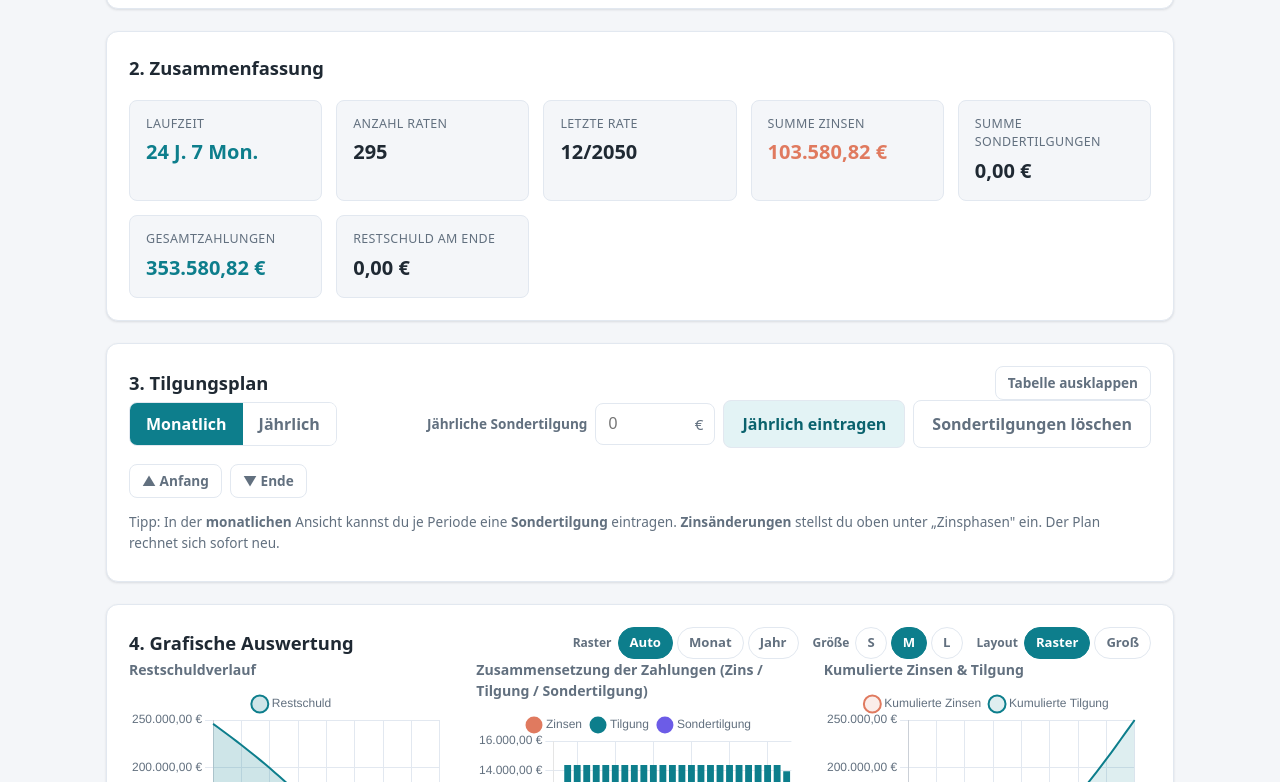
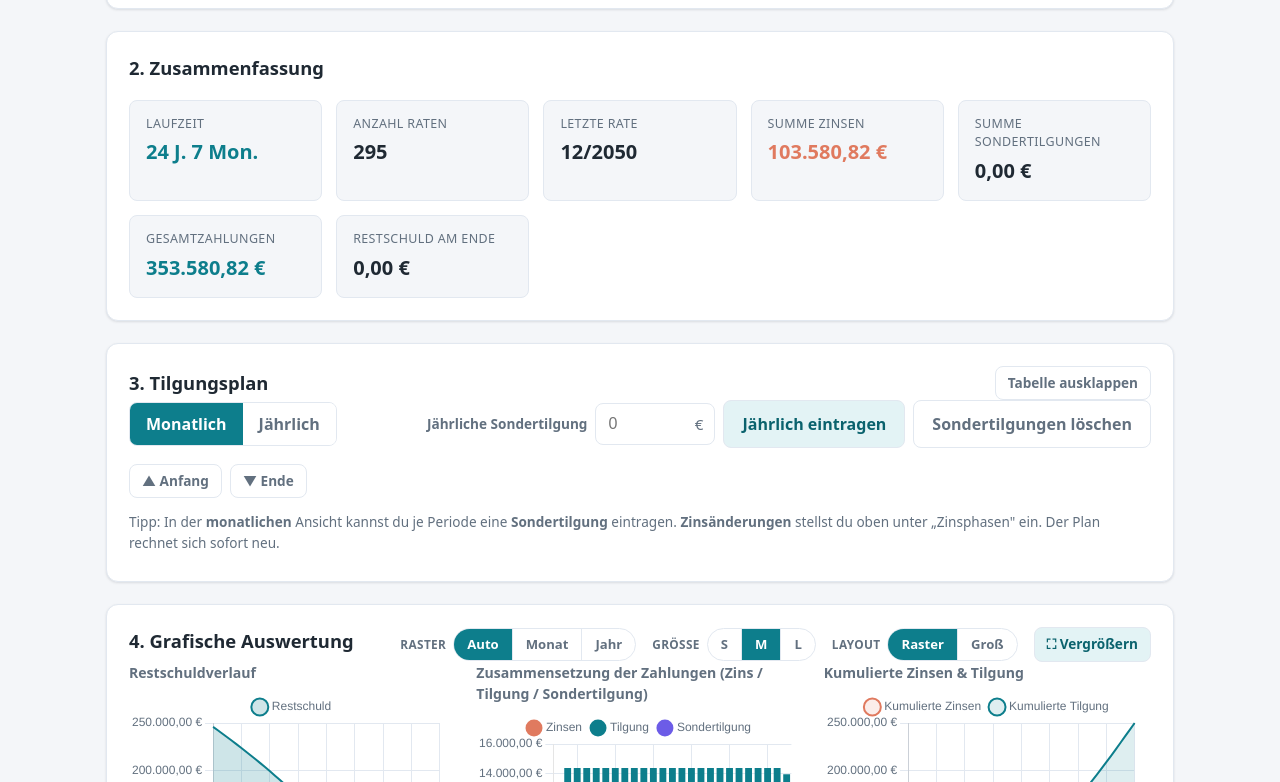
Before and after one commit to d3v-t9p/Annuit-t, a plain HTML site: page index.html in a window 1280 px wide. Both pictures are taken after a click on the button "Tabelle einklappen". Shown: the part 929-1711 px from the top of the page. Drawn offline with nearby package versions, Linux system fonts and the light colour scheme.

Commit message:
Diagramm-Regler reparieren/verschönern, Vollbild, Cache-Busting
- Cache-Busting: styles.css und app.js mit ?v=3 versioniert, damit
  Browser/GitHub-Pages-CDN die neue Version laden (Grund, warum die
  Regler-Buttons zuvor "tot" und unstyled wirkten)
- Diagramm-Regler als saubere segmentierte Schalter (Raster/Größe/Layout)
- Neuer "Vergrößern"-Button: Diagrammbereich im Vollbild, schließbar per
  Button oder Escape-Taste

```diff
--- a/app.js
+++ b/app.js
@@ -744,6 +744,24 @@ function bindEvents() {
     });
   });
 
+  /* --- Grafiken vergrößern (Vollbild) --- */
+  const btnMax = document.getElementById('btnMaximizeCharts');
+  function setMaximized(on) {
+    const card = document.getElementById('charts-card');
+    card.classList.toggle('maximized', on);
+    document.body.classList.toggle('no-scroll', on);
+    btnMax.textContent = on ? '✕ Schließen' : '⛶ Vergrößern';
+    if (state.result) renderCharts(state.result.rows);
+  }
+  btnMax.addEventListener('click', () => {
+    setMaximized(!document.getElementById('charts-card').classList.contains('maximized'));
+  });
+  document.addEventListener('keydown', (e) => {
+    if (e.key === 'Escape' && document.getElementById('charts-card').classList.contains('maximized')) {
+      setMaximized(false);
+    }
+  });
+
   /* --- Sondertilgung in Tabelle editieren --- */
   document.getElementById('planBody').addEventListener('change', (e) => {
     const t = e.target;
--- a/index.html
+++ b/index.html
@@ -5,7 +5,7 @@
   <meta name="viewport" content="width=device-width, initial-scale=1.0" />
   <meta name="description" content="Kostenloser Annuitätendarlehen-Rechner mit dynamischem Tilgungsplan, Sondertilgungen, Zinsphasen, Grafiken und Export als Excel und PDF." />
   <title>Annuitätendarlehen-Rechner</title>
-  <link rel="stylesheet" href="styles.css" />
+  <link rel="stylesheet" href="styles.css?v=3" />
 </head>
 <body>
   <header class="site-header">
@@ -147,26 +147,33 @@
 
     <!-- ====================== GRAFIKEN ====================== -->
     <section class="card" id="charts-card" aria-labelledby="h-charts">
-      <div class="card-head">
+      <div class="card-head charts-head">
         <h2 id="h-charts">4. Grafische Auswertung</h2>
         <div class="chart-controls">
           <div class="ctrl-group" role="group" aria-label="Datenraster">
             <span class="ctrl-label">Raster</span>
-            <button type="button" class="btn btn-chip is-active" data-gran="auto">Auto</button>
-            <button type="button" class="btn btn-chip" data-gran="month">Monat</button>
-            <button type="button" class="btn btn-chip" data-gran="year">Jahr</button>
+            <span class="ctrl-seg">
+              <button type="button" class="btn-chip is-active" data-gran="auto">Auto</button>
+              <button type="button" class="btn-chip" data-gran="month">Monat</button>
+              <button type="button" class="btn-chip" data-gran="year">Jahr</button>
+            </span>
           </div>
           <div class="ctrl-group" role="group" aria-label="Größe">
             <span class="ctrl-label">Größe</span>
-            <button type="button" class="btn btn-chip" data-size="s">S</button>
-            <button type="button" class="btn btn-chip is-active" data-size="m">M</button>
-            <button type="button" class="btn btn-chip" data-size="l">L</button>
+            <span class="ctrl-seg">
+              <button type="button" class="btn-chip" data-size="s">S</button>
+              <button type="button" class="btn-chip is-active" data-size="m">M</button>
+              <button type="button" class="btn-chip" data-size="l">L</button>
+            </span>
           </div>
           <div class="ctrl-group" role="group" aria-label="Layout">
             <span class="ctrl-label">Layout</span>
-            <button type="button" class="btn btn-chip is-active" data-layout="grid">Raster</button>
-            <button type="button" class="btn btn-chip" data-layout="single">Groß</button>
+            <span class="ctrl-seg">
+              <button type="button" class="btn-chip is-active" data-layout="grid">Raster</button>
+              <button type="button" class="btn-chip" data-layout="single">Groß</button>
+            </span>
           </div>
+          <button type="button" id="btnMaximizeCharts" class="btn btn-secondary btn-small">⛶ Vergrößern</button>
         </div>
       </div>
       <div class="charts-grid" id="chartsGrid">
@@ -229,6 +236,6 @@
   <script src="https://cdn.jsdelivr.net/npm/jspdf-autotable@3.8.2/dist/jspdf.plugin.autotable.min.js"></script>
 
   <!-- App -->
-  <script src="app.js"></script>
+  <script src="app.js?v=3"></script>
 </body>
 </html>
--- a/styles.css
+++ b/styles.css
@@ -250,16 +250,30 @@ input[type="month"]:focus {
 #charts-card.size-m .canvas-wrap { height: 300px; }
 #charts-card.size-l .canvas-wrap { height: 460px; }
 
-/* Diagramm-Regler */
-.chart-controls { display: flex; flex-wrap: wrap; gap: 14px; align-items: center; }
-.ctrl-group { display: inline-flex; align-items: center; gap: 4px; }
-.ctrl-label { font-size: 0.75rem; font-weight: 600; color: var(--text-muted); margin-right: 2px; }
+/* Diagramm-Regler (segmentierte Schalter) */
+.charts-head { align-items: flex-start; }
+.chart-controls { display: flex; flex-wrap: wrap; gap: 10px 16px; align-items: center; }
+.ctrl-group { display: inline-flex; align-items: center; gap: 7px; }
+.ctrl-label { font-size: 0.74rem; font-weight: 700; text-transform: uppercase; letter-spacing: 0.03em; color: var(--text-muted); }
+.ctrl-seg { display: inline-flex; border: 1px solid var(--border); border-radius: 999px; overflow: hidden; background: var(--card-bg); }
 .btn-chip {
-  background: var(--card-bg); color: var(--text-muted);
-  border: 1px solid var(--border); padding: 5px 11px; font-size: 0.82rem; border-radius: 999px;
+  font: inherit; cursor: pointer;
+  background: transparent; color: var(--text-muted);
+  border: none; padding: 6px 13px; font-size: 0.82rem; font-weight: 600;
+  transition: background 0.12s, color 0.12s;
 }
+.ctrl-seg .btn-chip + .btn-chip { border-left: 1px solid var(--border); }
 .btn-chip:hover { background: var(--bg); }
-.btn-chip.is-active { background: var(--accent); color: #fff; border-color: var(--accent); }
+.btn-chip.is-active { background: var(--accent); color: #fff; }
+
+/* Vollbild / vergrößerte Ansicht der Grafiken */
+#charts-card.maximized {
+  position: fixed; inset: 0; z-index: 1000; margin: 0; max-width: none;
+  border-radius: 0; overflow: auto; box-shadow: none;
+}
+#charts-card.maximized .charts-grid { grid-template-columns: 1fr; }
+#charts-card.maximized .canvas-wrap { height: min(72vh, 640px); }
+body.no-scroll { overflow: hidden; }
 
 /* ---------- Plan toolbar ---------- */
 .plan-toolbar {
```
